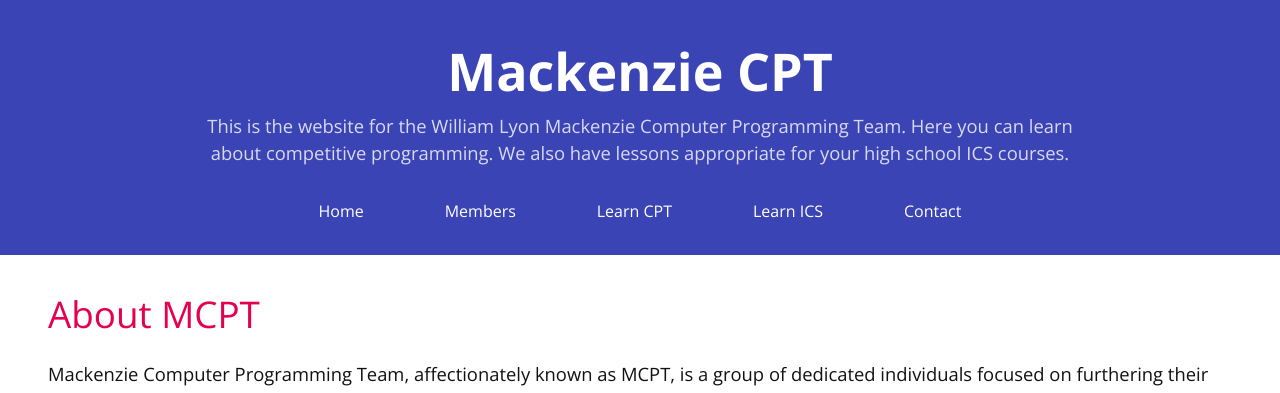
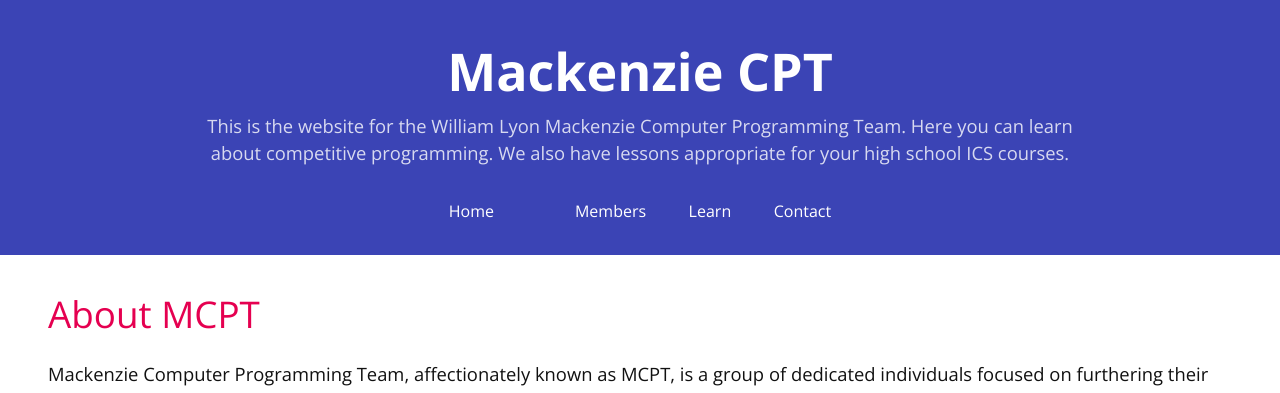
Before and after one commit to mcpt/mcpt.github.io, a Jekyll site: the page built from index.md, in a window 1280 px wide. Shown: the top 393 px of the page. Built offline with Jekyll 4.4.1, drawn with Linux system fonts in a browser that asks for light colours; our own code applies the rules of GitHub Pages for plain Markdown files.

Commit message:
Add Learn dropdown menu

```diff
--- a/_includes/nav.html
+++ b/_includes/nav.html
@@ -1,7 +1,12 @@
 <nav>
 				<a href="/">Home</a>
 				<a href="/members/">Members</a>
-				<a href="/cpt/">Learn CPT</a>
-				<a href="/ics/">Learn ICS</a>
+				<div class='dropdown'>
+					<div class='dropdown-btn'>Learn</div>
+					<div class='dropdown-content'>
+						<a href='/cpt/'>CPT</a>
+						<a href='/ics/'>ICS</a>
+					</div>
+				</div>
 				<a href="/contact/">Contact</a>
 			</nav>
--- a/_sass/jekyll-theme-cayman.scss
+++ b/_sass/jekyll-theme-cayman.scss
@@ -408,3 +408,28 @@
 	width: 100%;
 	height: 100vh;
 }
+
+.dropdown {
+	display: inline-block;
+}
+.dropdown-content {
+	display: none;
+	position: absolute;
+	border-radius: 0 0 10px 10px;
+	overflow: hidden;
+
+}
+.dropdown-content a {
+	text-decoration: none;
+	display: block;
+	background-color: #3b44b5;
+	padding: 5px 10px;
+	color: #fff;
+	margin: 0;
+}
+.dropdown-content a:hover {
+	background-color: #2b34a5;
+}
+.dropdown:hover .dropdown-content {
+	display: block;
+}
```
